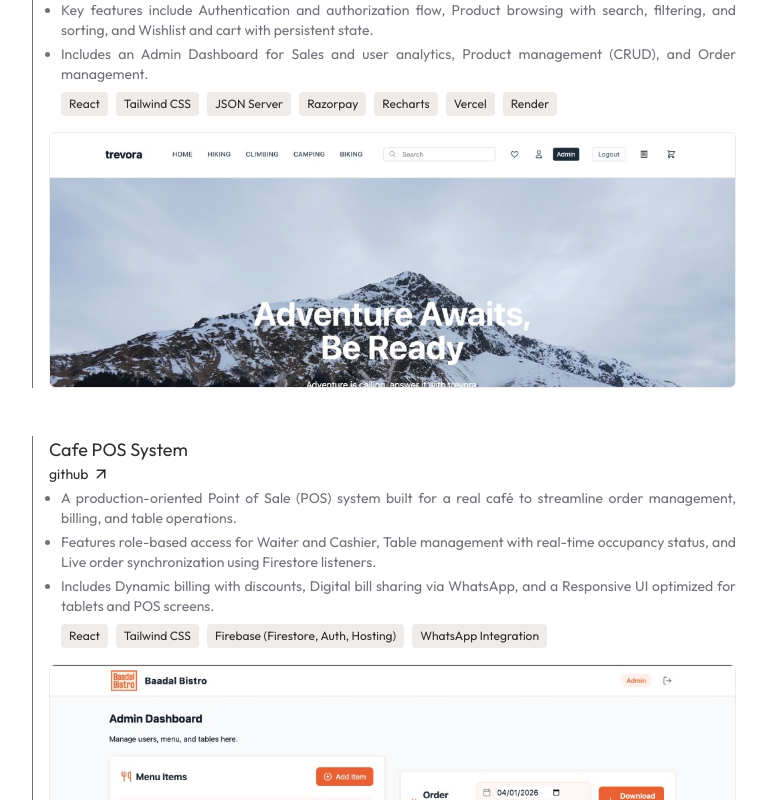
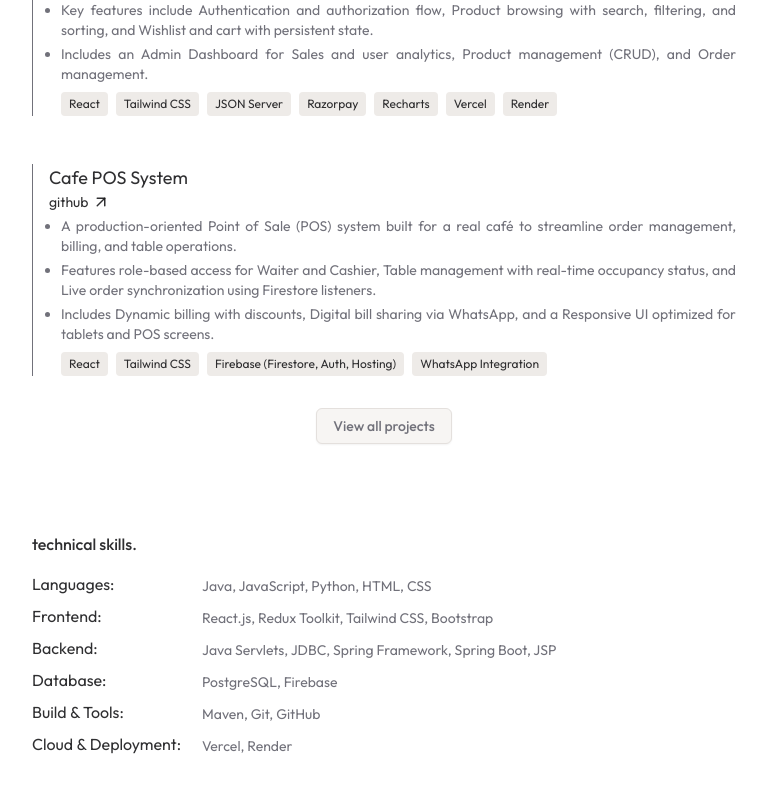
Before and after one commit to Anzyll/personal-portfolio, a Next.js app in the folder portfolio/: page / in a window 1280 px wide. Shown: the part 680-1480 px from the top of the page, without its empty margins (256-1023 px from the left). Built offline with nearby package versions, Linux system fonts and the light colour scheme.

Commit message:
third commit

```diff
--- a/portfolio/next.config.ts
+++ b/portfolio/next.config.ts
@@ -1,23 +1,6 @@
 import type { NextConfig } from "next";
 
 const nextConfig: NextConfig = {
-  async headers() {
-    return [
-      {
-        source: "/(.*)",
-        headers: [
-          {
-            key: "X-Frame-Options",
-            value: "DENY",
-          },
-          {
-            key: "X-Content-Type-Options",
-            value: "nosniff",
-          }
-        ]
-      }
-    ]
-  },
   staticPageGenerationTimeout: 100,
 };
 
--- a/portfolio/src/app/data.ts
+++ b/portfolio/src/app/data.ts
@@ -92,7 +92,8 @@ export const DATA = {
       "Spring Boot",
       "JSP",
     ],
-    Database: ["PostgreSQL"],
+    Database: ["PostgreSQL", "Firebase"],
     "Build & Tools": ["Maven", "Git", "GitHub"],
+    "Cloud & Deployment": ["Vercel", "Render"],
   },
 };
--- a/portfolio/src/app/projects/page.tsx
+++ b/portfolio/src/app/projects/page.tsx
@@ -27,8 +27,8 @@ export default function Page() {
               Passionate about building high-performance and scalable web
               applications. I thrive on solving complex problems, optimizing
               performance, and creating intuitive user experiences. My expertise
-              lies in Next.js, TypeScript, and Cloud technologies, with a strong
-              focus on delivering quality solutions.
+              lies in React js and Springboot, and I enjoy working across the
+              stack to bring ideas to life.
             </p>
           </div>
         </section>
--- a/portfolio/src/components/sections/projects.tsx
+++ b/portfolio/src/components/sections/projects.tsx
@@ -1,6 +1,6 @@
 import { ArrowUpRight } from "lucide-react";
 import Link from "next/link";
-import Image, { StaticImageData } from "next/image";
+import { StaticImageData } from "next/image";
 
 interface IProjectData {
   LIVE_PREVIEW?: string;
@@ -66,16 +66,6 @@ export function Projects({ data }: { data: Record<string, IProjectData> }) {
                   ))}
                 </ul>
 
-                {value.IMAGE && (
-                  <div className="mt-4 pl-3 w-full h-64 relative rounded-md overflow-hidden border border-muted">
-                    <Image
-                      src={value.IMAGE}
-                      alt={`${key} preview`}
-                      fill
-                      className="object-cover object-top"
-                    />
-                  </div>
-                )}
               </div>
             </li>
           ))}
```
